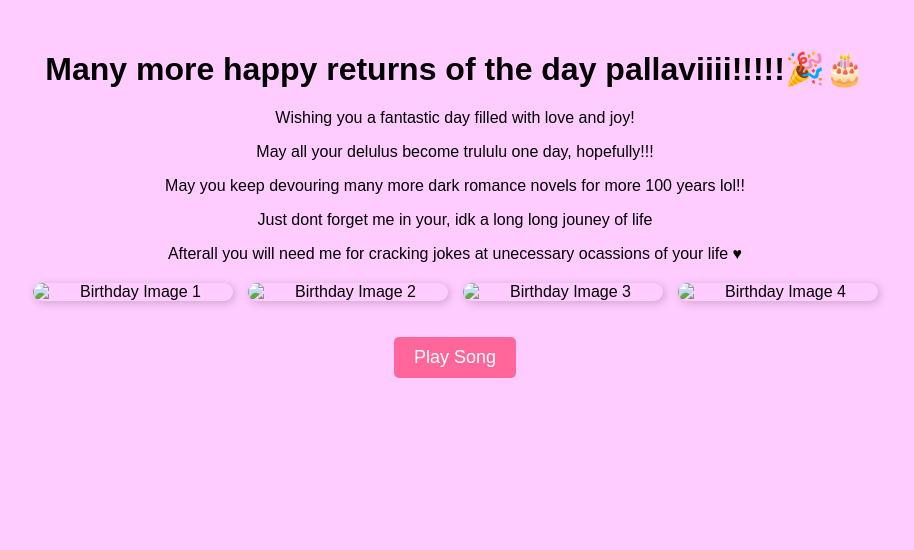
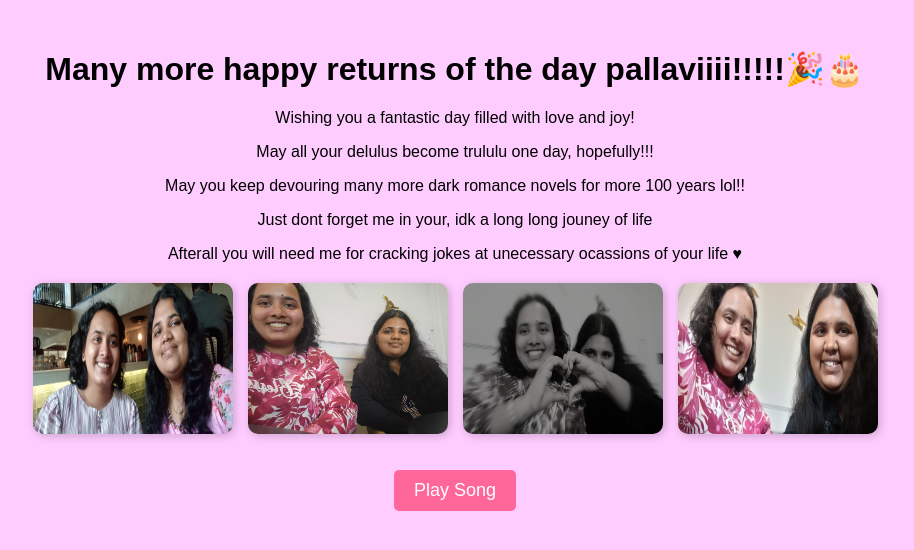
Before and after one commit to sruthi19-bot/birthdaywishes, a plain HTML site: page sruthi19.html in a window 1280 px wide. Shown: the whole page, without its empty margins (185-1099 px from the left). Drawn offline with Linux system fonts and the light colour scheme.

Commit message:
Update sruthi19.html

```diff
--- a/sruthi19.html
+++ b/sruthi19.html
@@ -49,10 +49,10 @@
 
         <!-- Image Gallery -->
         <div class="image-gallery">
-            <img src="" alt="Birthday Image 1">
-            <img src="" alt="Birthday Image 2">
-            <img src="" alt="Birthday Image 3">
-            <img src="" alt="Birthday Image 4">
+            <img src="WhatsApp Image 2025-03-11 at 17.34.58.jpeg" alt="Birthday Image 1">
+            <img src="WhatsApp Image 2025-03-11 at 17.41.22.jpeg" alt="Birthday Image 2">
+            <img src="WhatsApp Image 2025-03-11 at 17.43.02.jpeg" alt="Birthday Image 3">
+            <img src="WhatsApp Image 2025-03-11 at 17.43.27.jpeg" alt="Birthday Image 4">
         </div>
 
         <br><br>
```
